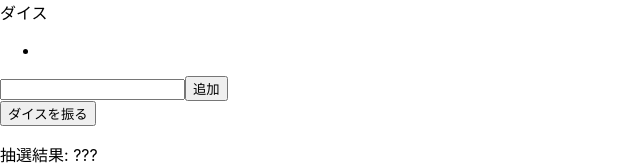
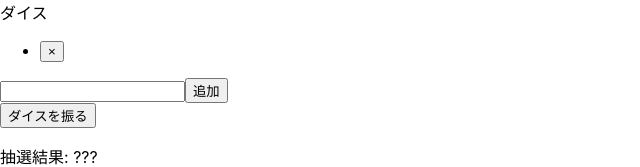
Before and after one commit to YuichiHirano/react_dice_app, a React (Vite) app: page / in a window 1280 px wide. Both pictures are taken after a click on the button "追加". Shown: the top 167 px of the page, without its empty margins (0-640 px from the left). Built offline with nearby package versions, Linux system fonts and the light colour scheme.

Commit message:
support remove

```diff
--- a/src/Dice.tsx
+++ b/src/Dice.tsx
@@ -3,7 +3,8 @@ import useCRUD from './hooks/useCRUD';
 import useDice from './hooks/useDice';
 
 const Dice: VFC = () => {
-  const [candidates, candidate, addCandidate, inputCandidate] = useCRUD();
+  const [candidates, candidate, addCandidate, deleteCandidate, inputCandidate] =
+    useCRUD();
 
   const [target, rollDice] = useDice();
 
@@ -11,7 +12,12 @@ const Dice: VFC = () => {
     <div className="Dice">
       <ul>
         {candidates.map((t) => (
-          <li key={t}>{t}</li>
+          <li key={t}>
+            {t}
+            <button type="button" onClick={() => deleteCandidate(t)}>
+              ×
+            </button>
+          </li>
         ))}
       </ul>
       <div>
--- a/src/hooks/useCRUD.tsx
+++ b/src/hooks/useCRUD.tsx
@@ -3,13 +3,13 @@ import React, { useState } from 'react';
 const useCRUD = (): [
   string[],
   string,
-  (event: React.MouseEvent) => void,
+  () => void,
+  (t: string) => void,
   (event: React.ChangeEvent<HTMLInputElement>) => void,
 ] => {
   const [candidates, setCandidates] = useState<string[]>([]);
   const [candidate, setCandidate] = useState('');
-  const addCandidate = (event: React.MouseEvent) => {
-    event.preventDefault();
+  const addCandidate = () => {
     if (candidates.includes(candidate)) {
       alert(candidate + ' is Already added.');
     } else {
@@ -17,12 +17,15 @@ const useCRUD = (): [
       setCandidate('');
     }
   };
+  const deleteCandidate = (t: string) => {
+    setCandidates((c) => c.filter((k) => k !== t));
+  };
 
   const inputCandidate = (event: React.ChangeEvent<HTMLInputElement>) => {
     setCandidate(event.target.value);
   };
 
-  return [candidates, candidate, addCandidate, inputCandidate];
+  return [candidates, candidate, addCandidate, deleteCandidate, inputCandidate];
 };
 
 export default useCRUD;
```
